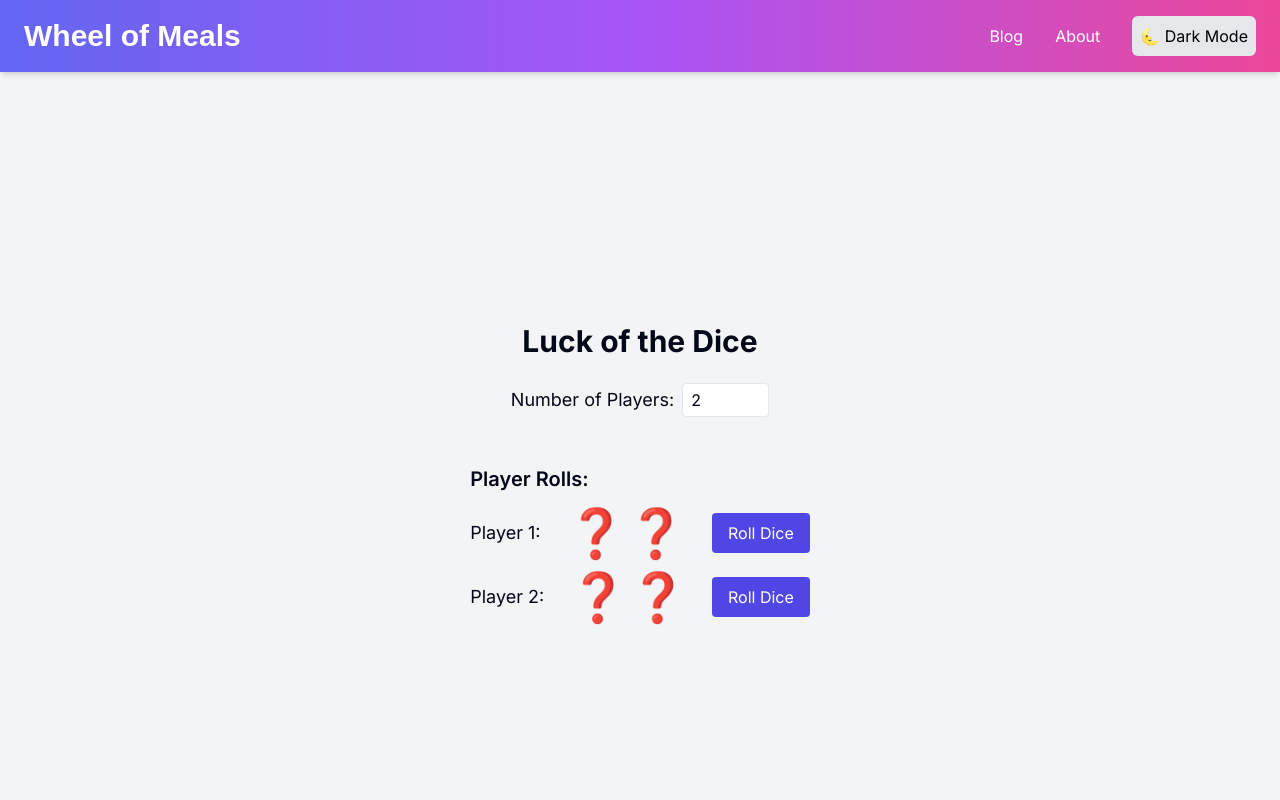
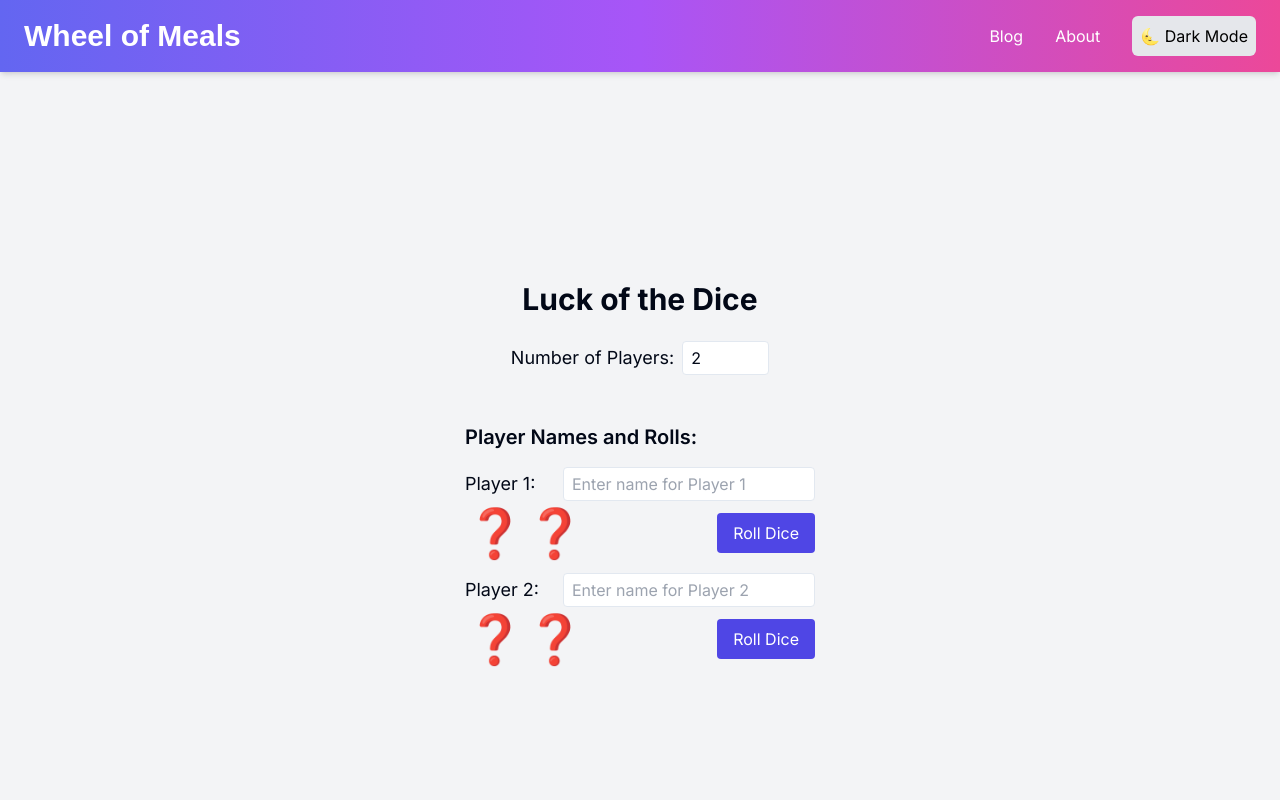
Before and after one commit to omeryildirim0/wheel, a Next.js app: page /games/dice in a window 1280 px wide. Shown: the top 800 px of the page. Built offline with nearby package versions, Linux system fonts and the light colour scheme.

Commit message:
players can add their names now

```diff
--- a/app/games/dice/page.tsx
+++ b/app/games/dice/page.tsx
@@ -8,6 +8,7 @@ const diceFaces = ["⚀", "⚁", "⚂", "⚃", "⚄", "⚅"];
 
 const LuckOfTheDice = () => {
   const [playerCount, setPlayerCount] = useState<number>(2);
+  const [playerNames, setPlayerNames] = useState<string[]>(Array(2).fill(""));
   const [playerRolls, setPlayerRolls] = useState<([number, number] | null)[]>(Array(2).fill(null));
   const [rolling, setRolling] = useState<number | null>(null);
   const [result, setResult] = useState<string | null>(null);
@@ -15,9 +16,16 @@ const LuckOfTheDice = () => {
   const handlePlayerCountChange = (e: React.ChangeEvent<HTMLInputElement>) => {
     const newPlayerCount = Number(e.target.value);
     setPlayerCount(newPlayerCount);
+    setPlayerNames(Array(newPlayerCount).fill(""));
     setPlayerRolls(Array(newPlayerCount).fill(null));
     setResult(null);
     setRolling(null);
+  };
+
+  const handleNameChange = (index: number, name: string) => {
+    const newNames = [...playerNames];
+    newNames[index] = name;
+    setPlayerNames(newNames);
   };
 
   const rollDiceForPlayer = (index: number) => {
@@ -44,12 +52,12 @@ const LuckOfTheDice = () => {
 
         if (playersWithLowestRoll.length === 1) {
           // If only one player has the lowest roll
-          setResult(`Player ${playersWithLowestRoll[0]} pays for the meal with a total of ${lowestSum}!`);
+          setResult(`${playerNames[playersWithLowestRoll[0] - 1]} pays for the meal with a total of ${lowestSum}!`);
         } else {
           // If there's a tie, randomly choose one player to pay
           const randomPlayer = playersWithLowestRoll[Math.floor(Math.random() * playersWithLowestRoll.length)];
           setResult(
-            `It's a tie! Player ${randomPlayer} pays for the meal with a total of ${lowestSum} (randomly selected among tied players)!`
+            `It's a tie! ${playerNames[randomPlayer - 1]} pays for the meal with a total of ${lowestSum} (randomly selected among tied players)!`
           );
         }
       }
@@ -73,12 +81,22 @@ const LuckOfTheDice = () => {
       </div>
 
       <div className="mt-8">
-        <h2 className="text-xl font-semibold mb-4">Player Rolls:</h2>
+        <h2 className="text-xl font-semibold mb-4">Player Names and Rolls:</h2>
         <ul className="space-y-4">
           {playerRolls.map((roll, index) => (
-            <li key={index} className="flex justify-between items-center space-x-6">
+            <li key={index} className="flex flex-col space-y-2">
+              <div className="flex justify-between items-center space-x-6">
                 <span className="text-lg">Player {index + 1}: </span>
+                <input
+                  type="text"
+                  value={playerNames[index]}
+                  onChange={(e) => handleNameChange(index, e.target.value)}
+                  placeholder={`Enter name for Player ${index + 1}`}
+                  className="px-2 py-1 border rounded"
+                />
+              </div>
 
+              <div className="flex justify-between items-center space-x-6">
                 {rolling === index ? (
                   <motion.span
                     animate={{
@@ -111,6 +129,7 @@ const LuckOfTheDice = () => {
                 >
                   {roll !== null ? "Rolled" : "Roll Dice"}
                 </button>
+              </div>
             </li>
           ))}
         </ul>
```
Lines whose indentation alone changed are shown as unchanged.
